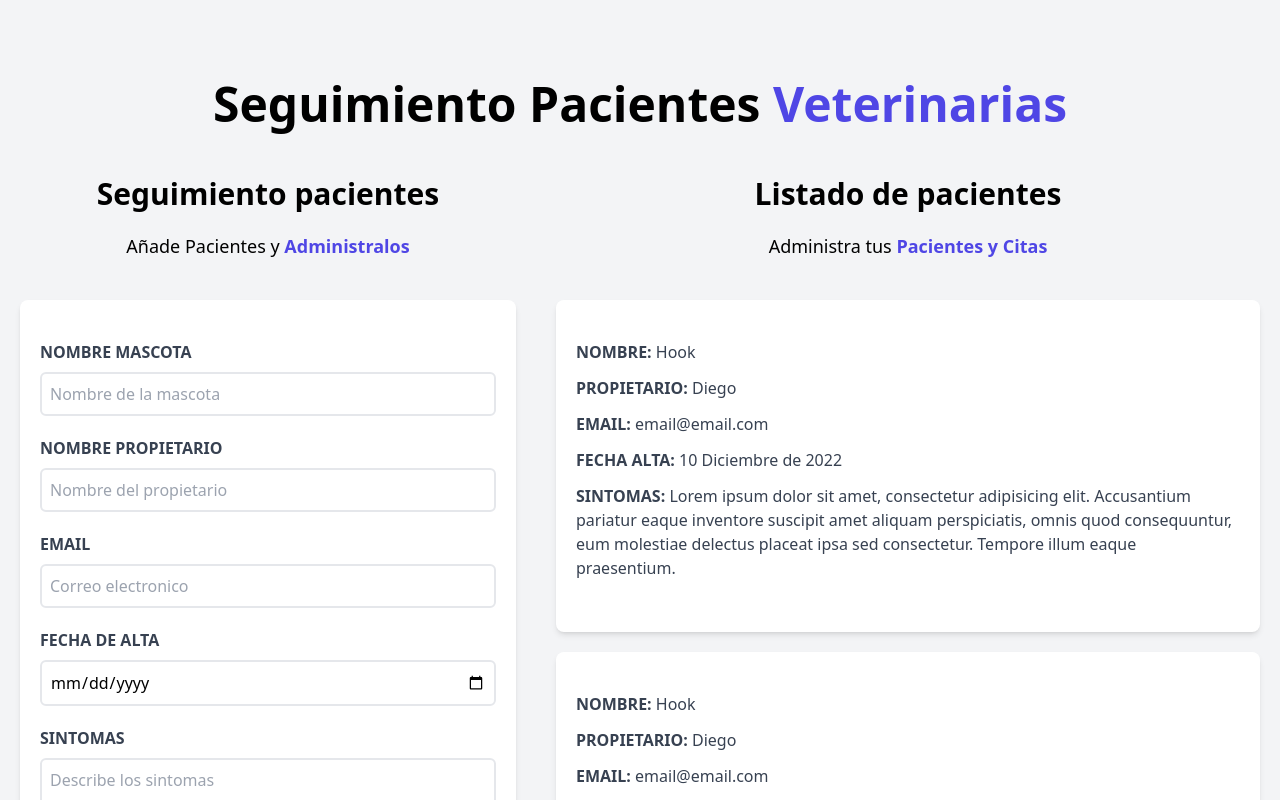
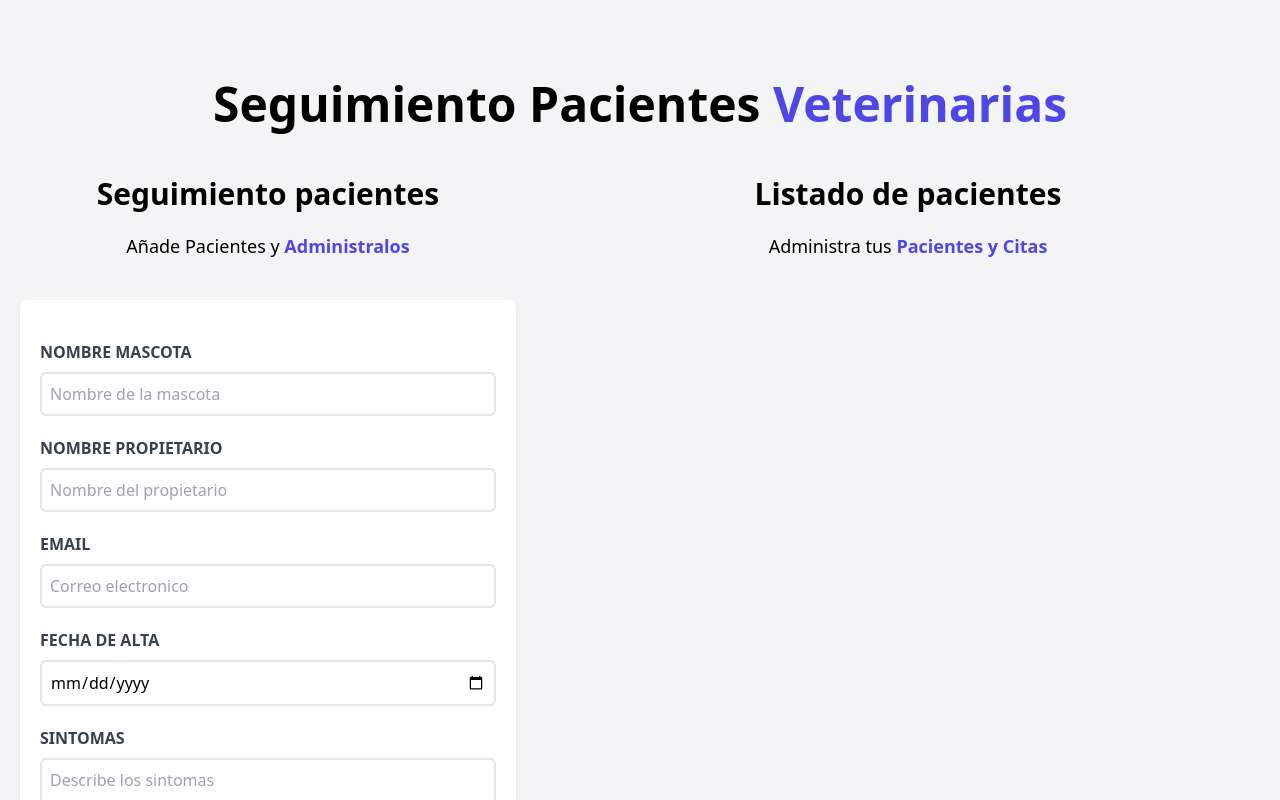
Before and after one commit to DiegoDiazVi/veternary-control, a React (Vite) app: page / in a window 1280 px wide. Shown: the top 800 px of the page. Built offline with nearby package versions, Linux system fonts and the light colour scheme.

Commit message:
feat(*): add list patiens

```diff
--- a/src/App.jsx
+++ b/src/App.jsx
@@ -13,7 +13,7 @@ const App = () => {
           pacientes={pacientes}
           setPacientes={setPacientes}
         />
-        <ListadoPacientes />
+        <ListadoPacientes pacientes={pacientes}/>
       </div>
     </div>
   )
--- a/src/components/ListadoPacientes.jsx
+++ b/src/components/ListadoPacientes.jsx
@@ -1,7 +1,7 @@
 import React from 'react'
 import Paciente from './Paciente'
 
-const ListadoPacientes = () => {
+const ListadoPacientes = ({pacientes}) => {
     return (
         <div className='md:w-1/2 lg:w-3/5 md:h-screen overflow-y-scroll'>
             <h2 className='font-black text-center text-3xl'>
@@ -12,10 +12,11 @@ const ListadoPacientes = () => {
                 Administra tus {''}
                 <span className='text-indigo-600 font-bold '>Pacientes y Citas</span>
             </p>
-            <Paciente />
-            <Paciente />
-            <Paciente />
-            <Paciente />
+            {pacientes.map( paciente => {
+                return (
+                    <Paciente paciente={paciente}/>
+                )
+            })}
         </div>
     )
 }
--- a/src/components/Paciente.jsx
+++ b/src/components/Paciente.jsx
@@ -1,27 +1,28 @@
 import React from 'react'
 
-const Paciente = () => {
+const Paciente = ({paciente}) => {
+    const { nombre, propieatrio, email, fecha,  sintomas } = paciente;
     return (
         <div className='mx-5 my-5 bg-white shadow-md px-5 py-10 rounded-lg'>
             <p className='font-bold mb-3 text-gray-700 uppercase'>
                 Nombre: {''}
-                <span className='font-normal normal-case'>Hook</span>
+                <span className='font-normal normal-case'>{nombre}</span>
             </p>
             <p className='font-bold mb-3 text-gray-700 uppercase'>
                 Propietario: {''}
-                <span className='font-normal normal-case'>Diego</span>
+                <span className='font-normal normal-case'>{propieatrio}</span>
             </p>
             <p className='font-bold mb-3 text-gray-700 uppercase'>
                 Email: {''}
-                <span className='font-normal normal-case'>email@email.com</span>
+                <span className='font-normal normal-case'>{email}</span>
             </p>
             <p className='font-bold mb-3 text-gray-700 uppercase'>
                 Fecha alta: {''}
-                <span className='font-normal normal-case'>10 Diciembre de 2022</span>
+                <span className='font-normal normal-case'>{fecha}</span>
             </p>
             <p className='font-bold mb-3 text-gray-700 uppercase'>
                 Sintomas: {''}
-                <span className='font-normal normal-case'>Lorem ipsum dolor sit amet, consectetur adipisicing elit. Accusantium pariatur eaque inventore suscipit amet aliquam perspiciatis, omnis quod consequuntur, eum molestiae delectus placeat ipsa sed consectetur. Tempore illum eaque praesentium.</span>
+                <span className='font-normal normal-case'>{sintomas}</span>
             </p>
         </div>
     )
```
